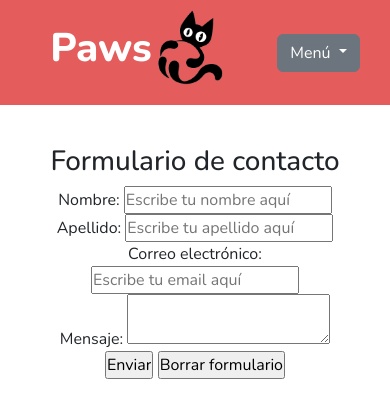
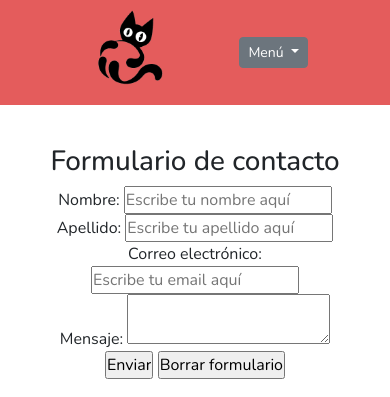
Before and after one commit to berc-01/PreEntrega3-Rozas, a plain HTML site: page pages/contacto.html in a window 390 px wide. Shown: the top 397 px of the page. Drawn offline with nearby package versions, Linux system fonts and the light colour scheme.

Commit message:
Se ha corregido el responsive una vez se despliega el dropdown menu. También se ha cambiado de lugar el logo en el header a la posición correcta.

```diff
--- a/css/style.css
+++ b/css/style.css
@@ -554,6 +554,7 @@ footer{
 
     .dropdown{
         display: initial;
+        margin-left: 0px;
     }
 
     header nav ul li{
@@ -573,6 +574,14 @@ footer{
 }
 
 @media screen and (max-width:550px) {
+    header{
+        justify-content: space-evenly;
+    }
+
+    header div h1{
+        display: none;
+    }
+
     .hero{
         flex-direction: column;
     }
--- a/pages/contacto.html
+++ b/pages/contacto.html
@@ -10,8 +10,8 @@
 <body>
     <header> <!-- Encabezado -->
         <div>
+            <img src="../img/paws logo.png" alt="Logo de la desarrolladora" class="logo">
             <h1>Paws</h1>
-            <img src="../img/paws logo.png" alt="Logo de la desarrolladora" class="logo">
         </div>
         <nav> <!-- Barra de navegación -->
             <ul class="menu">
@@ -23,7 +23,7 @@
             </ul>
 
             <div class="dropdown">
-                <button class="btn btn-secondary dropdown-toggle" type="button" data-bs-toggle="dropdown" aria-expanded="false">
+                <button class="btn btn-secondary btn-sm dropdown-toggle" type="button" data-bs-toggle="dropdown" aria-expanded="false">
                   Menú
                 </button>
                 <ul class="dropdown-menu">
```
Also changed, not shown: index.html (+1 -1 lines), pages/nosotros.html (+2 -2 lines), pages/plataforma.html (+2 -2 lines), pages/productos.html (+2 -2 lines).
